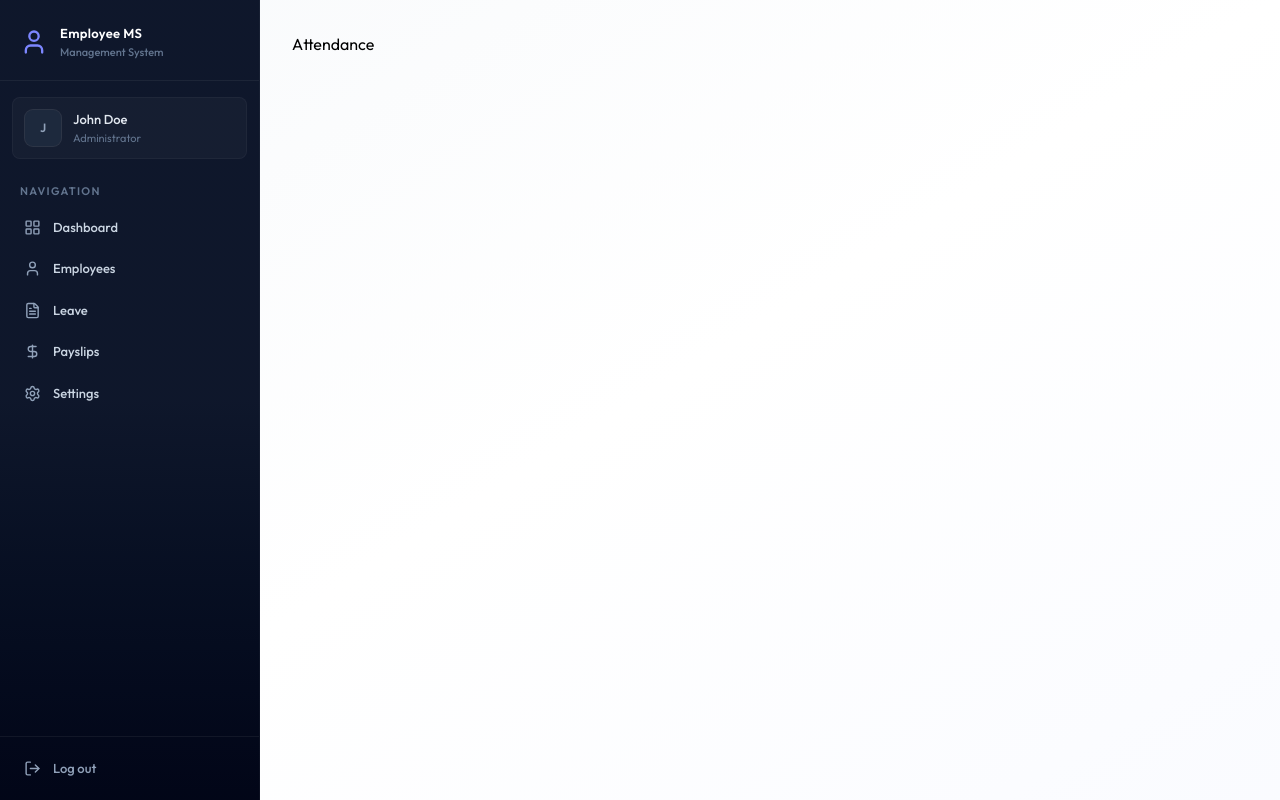
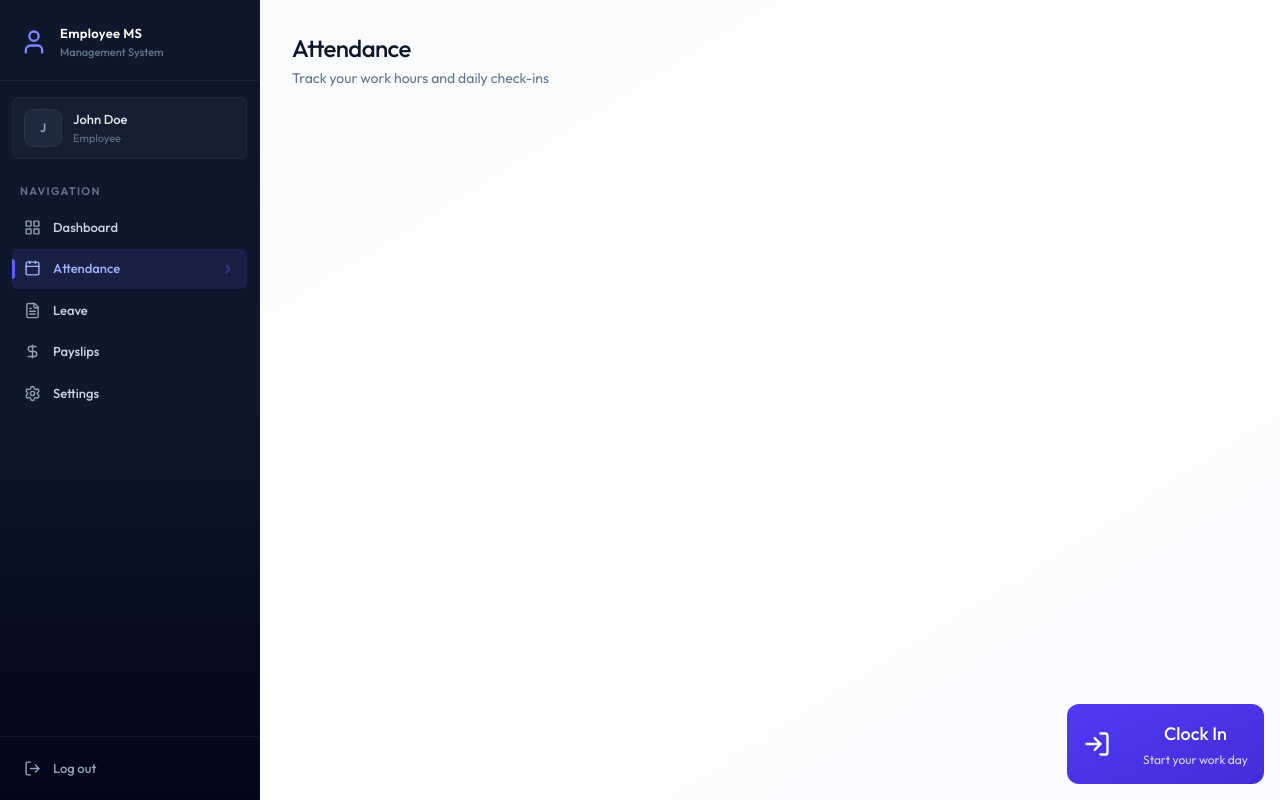
Before and after one commit to limon43633/EMS-Project-client, a React (Vite) app: page /attendance in a window 1280 px wide. Built offline with nearby package versions, Linux system fonts and the light colour scheme.

Commit message:
added clock in clock out

```diff
--- a/src/components/Sidebar.jsx
+++ b/src/components/Sidebar.jsx
@@ -19,7 +19,7 @@
         setMobileOpen(false);
     },[pathname])
 
-    const role = 'ADMIN' || "EMPLOYEE";
+    const role = '' || "EMPLOYEE";
 
     const navItems = [
         { name: 'Dashboard', href: '/dashboard', icon: LayoutGridIcon },
--- /dev/null
+++ b/src/components/attendance/AttendanceHistory.jsx
@@ -0,0 +1,11 @@
+import React from 'react';
+
+const AttendanceHistory = () => {
+    return (
+        <div>
+
+        </div>
+    );
+};
+
+export default AttendanceHistory;
--- /dev/null
+++ b/src/components/attendance/AttendanceStats.jsx
@@ -0,0 +1,11 @@
+import React from 'react';
+
+const AttendanceStats = () => {
+    return (
+        <div>
+
+        </div>
+    );
+};
+
+export default AttendanceStats;
--- /dev/null
+++ b/src/components/attendance/CheckInButton.jsx
@@ -0,0 +1,43 @@
+import { Loader2Icon, LogInIcon, LogOutIcon } from 'lucide-react';
+import React, { useState } from 'react';
+
+const CheckInButton = ({todayRecord, onAction}) => {
+
+    const [loading, setLoading] = useState(false);
+
+    const handleAttendance = async () => {
+        setLoading(true);
+        setTimeout(()=>{
+            setLoading(false);
+            onAction();
+        },1000)
+    }
+
+    if(todayRecord?.checkOut){
+        return(
+            <div className='flex flex-col items-center justify-center p-8 bg-slate-50 rounded-2xl border border-slate-200'>
+                <h3 className='text-lg font-bold text-slate-900'>Work day completed</h3>
+                <p className='text-slate-500 text-sm mt-1'>Great job! See you tomorrow.</p>
+            </div>
+        )
+    }
+
+    const isCheckedIn = !!todayRecord?.isCheckedIn;
+
+    return (
+        <div className='absolute bottom-4 right-4 flex flex-col z-1'>
+            <button onClick={handleAttendance} disabled={loading} className={`w-full max-w-xs flex justify-between items-center gap-8 p-4 rounded-xl bg-linear-to-br text-white ${isCheckedIn ? "from-slate-700 to-slate-900" : "from-indigo-600 to-indigo-700"}`}>
+                {loading ? <Loader2Icon className='animate-spin size-7'/> : isCheckedIn ? <LogOutIcon className='size-7' /> : <LogInIcon className='size-7' />}
+
+                <div className='relative flex flex-col items-center text-center'>
+                    <h2 className='text-lg font-medium mb-1'>{loading ? "Processing..." : isCheckedIn ? "Clock Out" : "Clock In"}</h2>
+                    <p className='text-xs opacity-80'>{isCheckedIn ? "Click to end your shift" : "Start your work day"}
+
+                    </p>
+                </div>
+            </button>
+        </div>
+    );
+};
+
+export default CheckInButton;
--- a/src/pages/Attendance.jsx
+++ b/src/pages/Attendance.jsx
@@ -1,9 +1,49 @@
+import { useCallback, useEffect, useState } from "react";
+import { dummyAttendanceData } from "../assets/assets";
+import Loading from "../components/Loading";
+import CheckInButton from "../components/attendance/CheckInButton";
 
 
 const Attendance = () => {
+
+    const [history, setHistory] = useState([]);
+    const [loading, setLoading] = useState(true);
+    const [isDeleted, setIsDeleted] = useState(false);
+
+    const fetchData = useCallback(async ()=>{
+        setHistory(dummyAttendanceData)
+        setTimeout(()=>{
+            setLoading(false)
+        },1000)
+    },[])
+
+    useEffect(()=>{
+        fetchData()
+    },[fetchData]);
+
+    if (loading) return <Loading />
+
+    const today = new Date()
+    today.setHours(0,0,0,0)
+    const todayRecord = history.find((r)=> new Date(r.date).toDateString() === today.toDateString())
+
     return (
-        <div>
-            Attendance
+        <div className="animate-fade-in">
+            <div className="page-header">
+                <h1 className="page-title">Attendance</h1>
+                <p className="page-subtitle">Track your work hours and daily check-ins</p>
+            </div>
+
+            {isDeleted ? (
+                <div className="mb-8 p-6 bg-rose-50 border border-rose-200 rounded-2xl text-center">
+                    <p className="text-rose-600">You can no longer clock in or out because your employee record has been deleted.</p>
+                </div>
+            ) : (
+                <div className="mb-8">
+                    <CheckInButton todayRecord={todayRecord} onAction={fetchData} />
+                </div>
+            )}
+
         </div>
     );
 };
--- a/src/pages/Employees.jsx
+++ b/src/pages/Employees.jsx
@@ -19,12 +19,12 @@
         setTimeout(()=>{
             setLoading(false);
         },1000)
-    }, [])
+    }, [selectedDept])
 
 
     useEffect(()=>{
         fetchEmployees();
-    },[])
+    },[fetchEmployees])
 
 
     const filtered = employees.filter((emp)=> `${emp.firstName} ${emp.lastName} ${emp.position}`.toLowerCase().includes(search.toLowerCase()))
```
